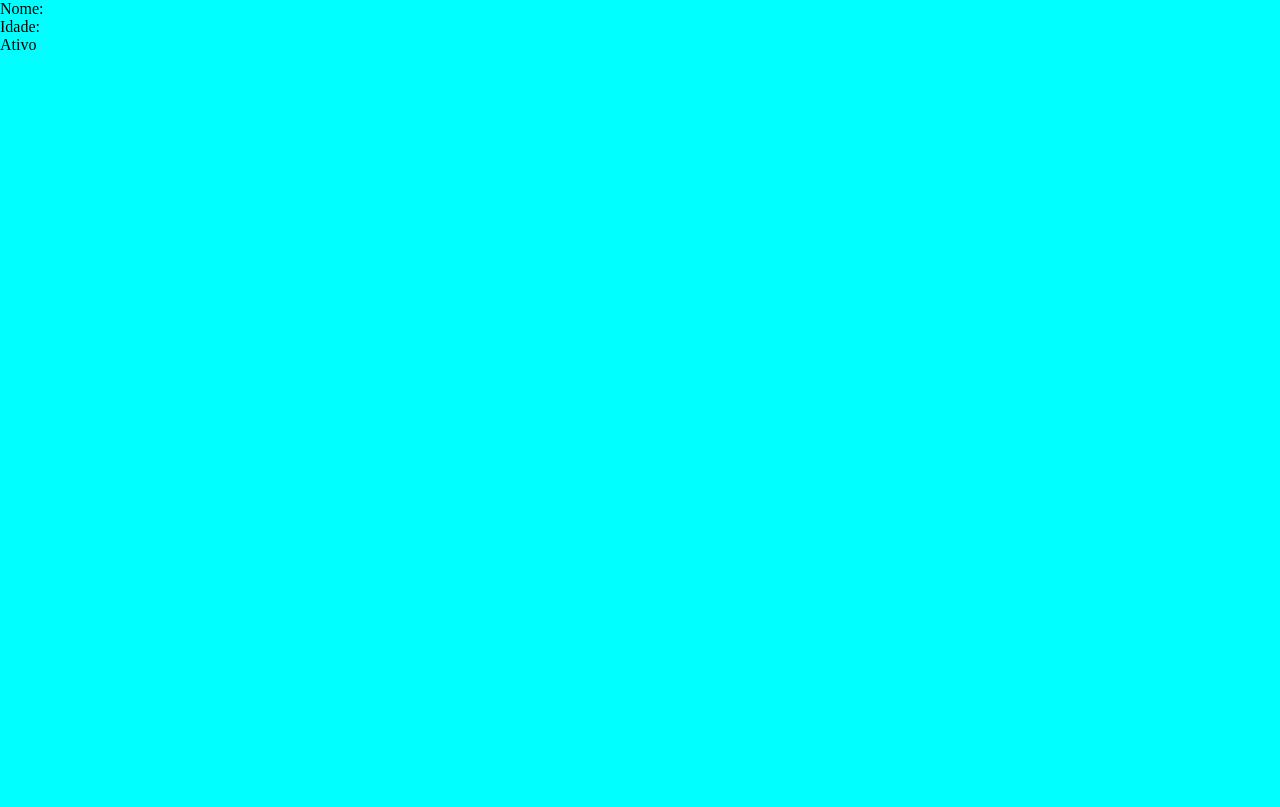
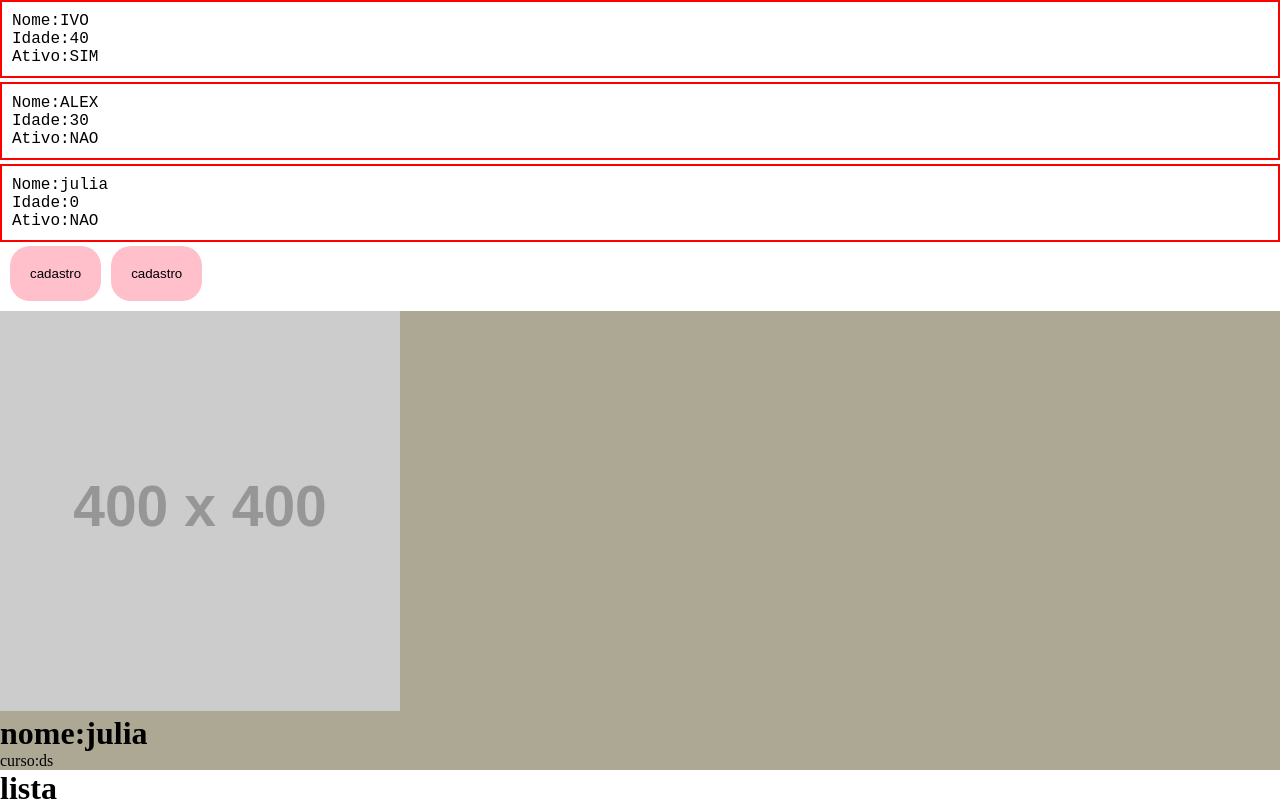
Before and after one commit to Julia-F-cereda/react-test, a React (Vite) app: page / in a window 1280 px wide. Built offline with nearby package versions, Linux system fonts and the light colour scheme.

Commit message:
ADD: fazendo

```diff
--- a/src/App.jsx
+++ b/src/App.jsx
@@ -1,10 +1,22 @@
 import Alunos from "./components/Alunos/Alunos";
+import Button from "./components/Button/Button";
+import Card from "./components/Card/Card";
+import Lista from "./components/Lista/Lista";
 
 function App(){
 
-  return  (
-  <Alunos />
-  )
+  return (
+    <>
+  <Alunos nome={'IVO'} idade={40} ativo={true}/>
+  <Alunos nome={'ALEX'} idade={30} />
+  <Alunos nome={'julia'} />
+  <Button texto={'cadastro'} />
+  <Button texto={'cadastro'} />
+  <Card nome={'julia'} curso={'ds'} imagem={'https://placehold.co/400'}/>
+  <Lista />
+  </>
+
+  );
 }
 
 export default App
--- a/src/components/Alunos/Alunos.jsx
+++ b/src/components/Alunos/Alunos.jsx
@@ -1,11 +1,13 @@
 import styles from "./alunos.module.css"
 
-function Alunos(){
+function Alunos({nome, idade=0, ativo=false}){
     return(
     <>
-    <p>Nome:</p>
-    <p>Idade:</p>
-    <p>Ativo</p>
+    <div className={styles.lista}>
+        <p>Nome:{nome}</p>
+        <p>Idade:{idade}</p>
+        <p>Ativo:{ativo ? 'SIM': 'NAO'} </p>
+    </div>
 
     </>
     );
--- a/src/components/Alunos/alunos.module.css
+++ b/src/components/Alunos/alunos.module.css
@@ -1,3 +1,11 @@
-*{
-    background-color: aqua;
+
+.lista{
+    font-family: 'Courier New', Courier, monospace;
+    border: 2px solid red;
+    padding: 10px;
+    margin-bottom: 4px;
 }
+
+.lista p{
+    margin: 0;
+}
--- a/src/components/Button/Button.jsx
+++ b/src/components/Button/Button.jsx
@@ -1,9 +1,13 @@
-import styles from "./Button.module.css"
+import styles from "./button.module.css"
 
-function Button(){
+function Button({texto}){
     return(
     <>
-    <h1>deu bom</h1>
+
+        <button className={styles.button}>{texto}</button>
+
     </>
-    )
+    );
 }
+
+export default Button
--- a/src/components/Button/button.module.css
+++ b/src/components/Button/button.module.css
@@ -0,0 +1,9 @@
+.button{
+    background-color: pink;
+    border-radius: 20px;
+    margin-bottom: 10px;
+    margin-left: 10px;
+    border: none;
+    padding: 20px;
+
+}
--- a/src/components/Card/Card.jsx
+++ b/src/components/Card/Card.jsx
@@ -0,0 +1,16 @@
+import styles from "./card.module.css"
+
+function Card({nome, curso, imagem}){
+    return(
+    <>
+        <div className={styles.card}>
+            <img src={imagem} />
+            <h1 className={styles.titulo}>nome:{nome}</h1>
+            <p className={styles.curso}>curso:{curso}</p>
+
+        </div>
+    </>
+    );
+}
+
+export default Card
--- a/src/components/Card/card.module.css
+++ b/src/components/Card/card.module.css
@@ -0,0 +1,5 @@
+.card{
+
+    border-color: black;
+    background-color: rgb(173, 168, 148);
+}
--- a/src/components/Lista/Lista.jsx
+++ b/src/components/Lista/Lista.jsx
@@ -0,0 +1,11 @@
+import styles from "./lista.module.css"
+
+function Lista(){
+    return(
+    <>
+    <h1>lista</h1>
+    </>
+    );
+}
+
+export default Lista
```
